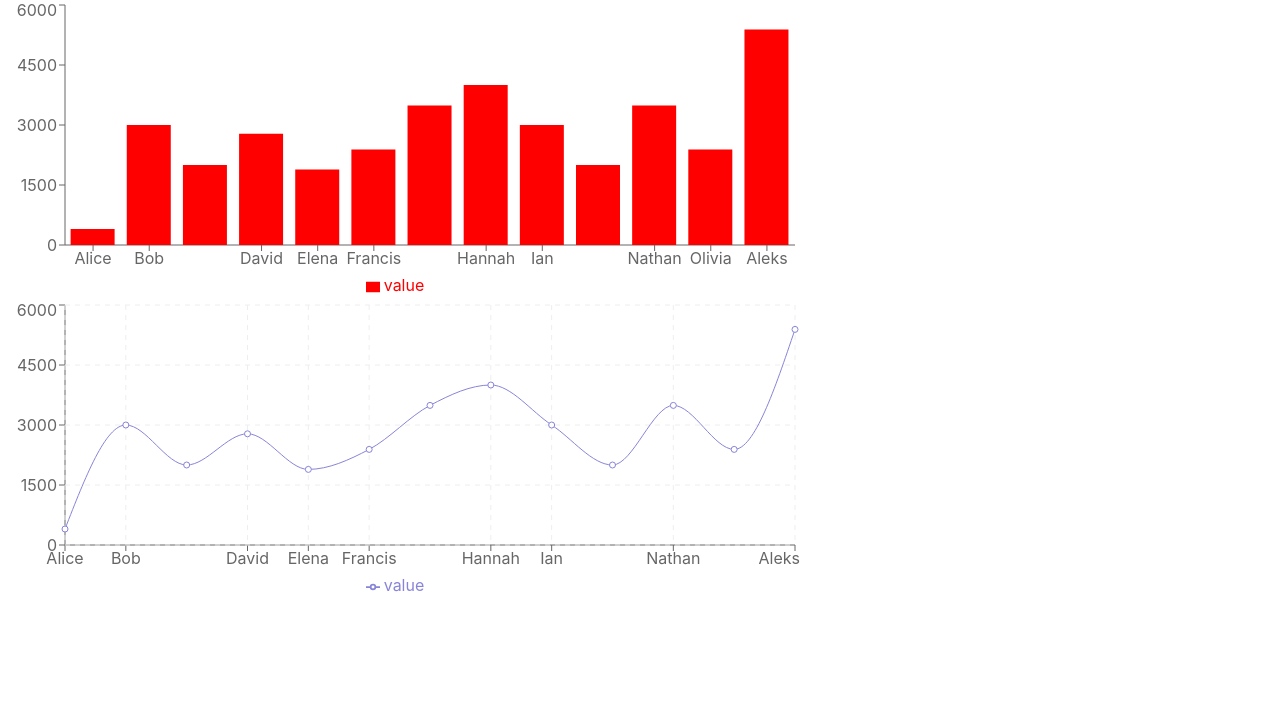
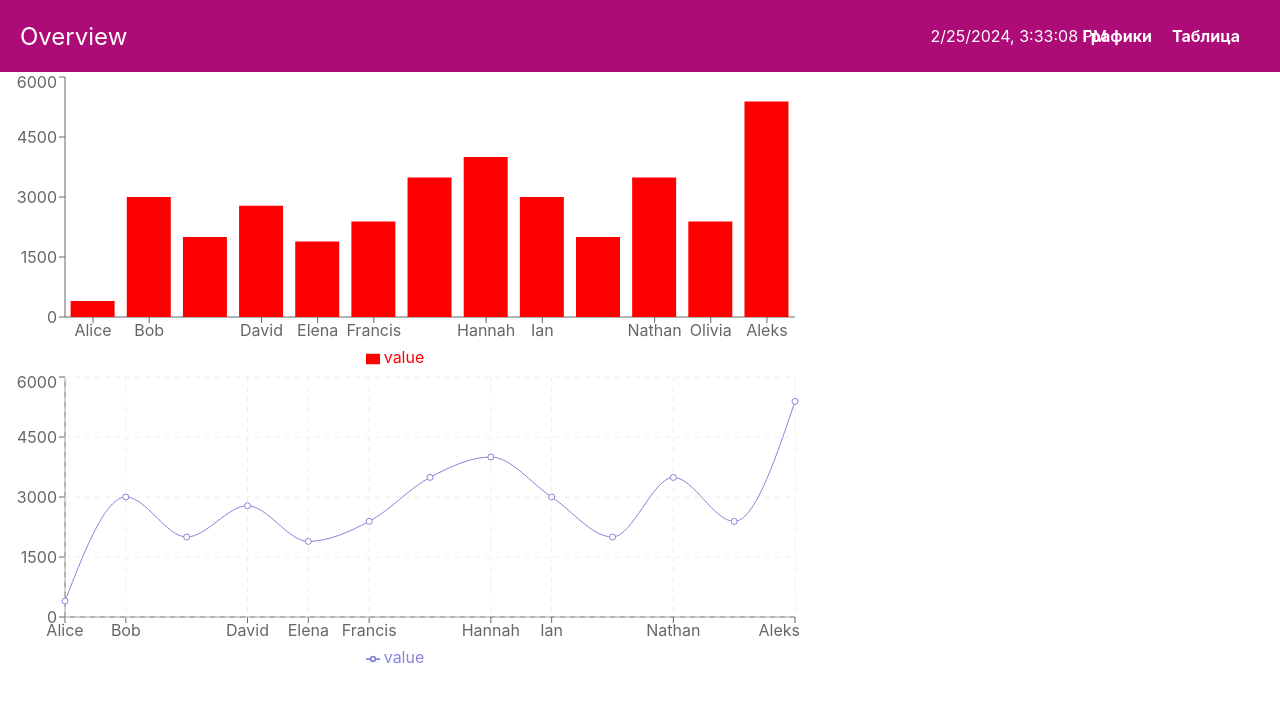
Before and after one commit to Aleksandr232/test_react_web, a React (Create React App) app: page / in a window 1280 px wide. Shown: the top 702 px of the page. Built offline with nearby package versions, Linux system fonts and the light colour scheme.

Commit message:
Overview

```diff
--- a/src/assets/app.css
+++ b/src/assets/app.css
@@ -1,31 +1,68 @@
 .table-container {
-    margin: 0 auto; /* расположение по центру */
-    max-width: 800px; /* максимальная ширина */
-    border: 1px solid #ccc; /* рамка вокруг таблицы */
-    border-radius: 8px; /* закругленные углы */
-    overflow: hidden; /* скрывать содержимое таблицы за пределами рамки */
-    box-shadow: 0 4px 8px 0 rgba(0, 0, 0, 0.2); /* тень */
+    margin: 0 auto;
+    max-width: 800px;
+    border: 1px solid #ccc;
+    border-radius: 8px;
+    overflow: hidden;
+    box-shadow: 0 4px 8px 0 rgba(0, 0, 0, 0.2);
   }
 
   table {
-    width: 100%; /* ширина 100% контейнера */
-    border-collapse: collapse; /* объединение границ ячеек */
+    width: 100%;
+    border-collapse: collapse;
   }
 
   th, td {
-    padding: 12px; /* внутренний отступ */
-    text-align: left; /* выравнивание текста в ячейках */
+    padding: 12px;
+    text-align: left;
   }
 
   th {
-    background-color: #f2f2f2; /* цвет фона заголовков */
-    font-weight: bold; /* жирный шрифт */
+    background-color: #f2f2f2;
+    font-weight: bold;
   }
 
   tr:nth-child(even) {
-    background-color: #f8f8f8; /* цвет фона для четных строк */
+    background-color: #f8f8f8;
   }
 
   tr:hover {
-    background-color: #e0e0e0; /* цвет фона при наведении */
+    background-color: #e0e0e0;
   }
+
+  .navbar {
+    display: flex;
+    justify-content: space-between;
+    align-items: center;
+    background-color: #ad0b77;
+    padding: 10px 20px;
+}
+
+.logo {
+    font-size: 24px;
+    color: #ffffff;
+
+}
+
+.datetime {
+    font-size: 16px;
+    color: #ffffff;
+    position: relative;
+    left: 35%;
+    right: 35%;
+}
+
+.nav-links {
+    list-style: none;
+    display: flex;
+}
+
+.nav-links li {
+    margin-right: 20px;
+}
+
+.nav-links li a {
+    text-decoration: none;
+    color: #ffffff;
+    font-weight: bold;
+}
--- a/src/components/TableComponent.js
+++ b/src/components/TableComponent.js
@@ -19,7 +19,6 @@ const TableComponent = () => {
         Header: 'Value',
         accessor: 'value',
       },
-      // Добавьте другие столбцы, если это необходимо
     ],
     []
   );
--- /dev/null
+++ b/src/layouts/Navbar.js
@@ -0,0 +1,30 @@
+import React, { useState, useEffect } from 'react';
+import { Link} from "react-router-dom";
+
+import '../assets/app.css';
+
+
+const Navbar = (props) =>{
+    const [currentTime, setCurrentTime] = useState(new Date());
+
+    useEffect(() => {
+        const interval = setInterval(() => {
+            setCurrentTime(new Date());
+        }, 1000);
+        return () => clearInterval(interval);
+    }, []);
+
+    return(
+        <nav className="navbar">
+        <div className="logo">{props.logoText}</div>
+        <div className="datetime">{currentTime.toLocaleString()}</div>
+            <ul className="nav-links">
+                <li><Link to="/">Графики</Link></li>
+                <li><Link to="/table">Таблица</Link></li>
+            </ul>
+    </nav>
+    );
+
+}
+
+export default Navbar;
--- a/src/pages/Dart.js
+++ b/src/pages/Dart.js
@@ -1,11 +1,13 @@
 import BarComponent from "../components/BarComponent"
 import ChartComponent from "../components/ChartComponent"
+import Navbar from "../layouts/Navbar"
 
 
 const Dart = () =>{
 
     return(
         <div>
+            <Navbar logoText="Overview"/>
             <BarComponent/>
             <ChartComponent/>
         </div>
--- a/src/pages/Table.js
+++ b/src/pages/Table.js
@@ -1,9 +1,11 @@
 import TableComponent from "../components/TableComponent";
+import Navbar from "../layouts/Navbar";
 
 const Table = () =>{
 
     return(
         <div>
+            <Navbar logoText="Sales Export"/>
             <TableComponent/>
         </div>
     )
```
